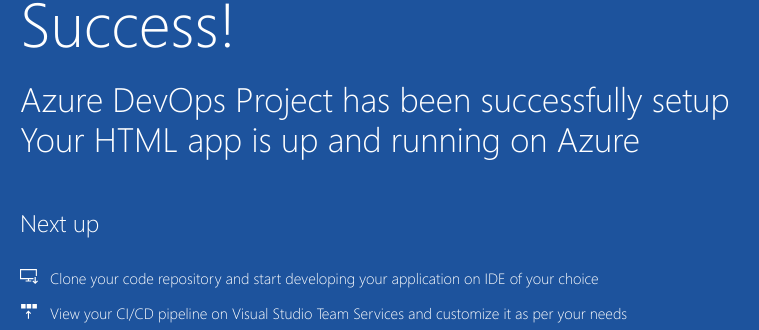
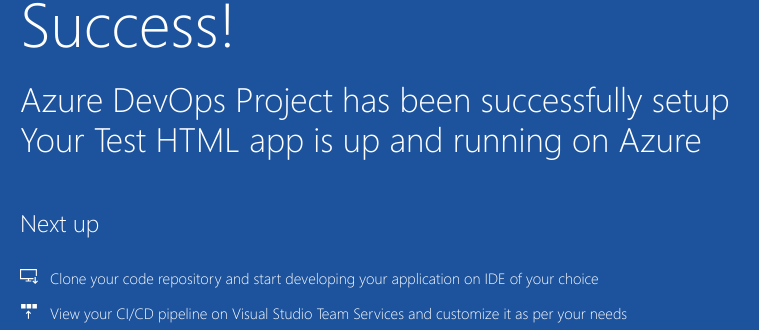
Before and after one commit to criespin/edureka, a plain HTML site: page index.html in a window 1280 px wide. Shown: the part 392-722 px from the top of the page, 205-964 px from the left. Drawn offline with Linux system fonts and the light colour scheme.

Commit message:
Feature enhaced

```diff
--- a/index.html
+++ b/index.html
@@ -20,7 +20,7 @@
             <div class="content-body">
                 <div class="success-text">Success!</div>
                 <div class="description line-1"> Azure DevOps Project has been successfully setup</div>
-                <div class="description line-2"> Your HTML app is up and running on Azure</div>
+                <div class="description line-2"> Your Test HTML app is up and running on Azure</div>
                 <div class="next-steps-container">
                     <div class="next-steps-header">Next up</div>
                     <div class="next-steps-body">
```
